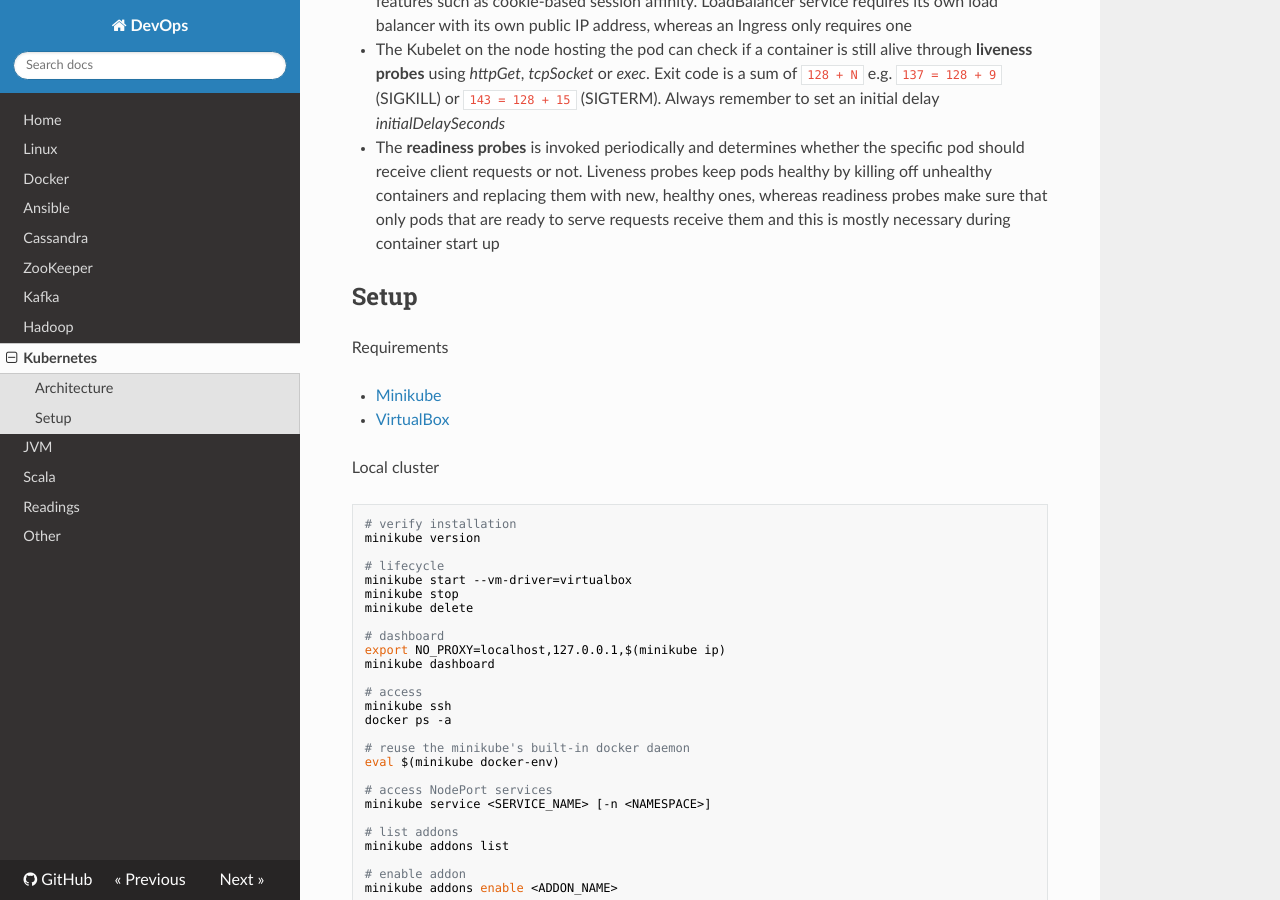
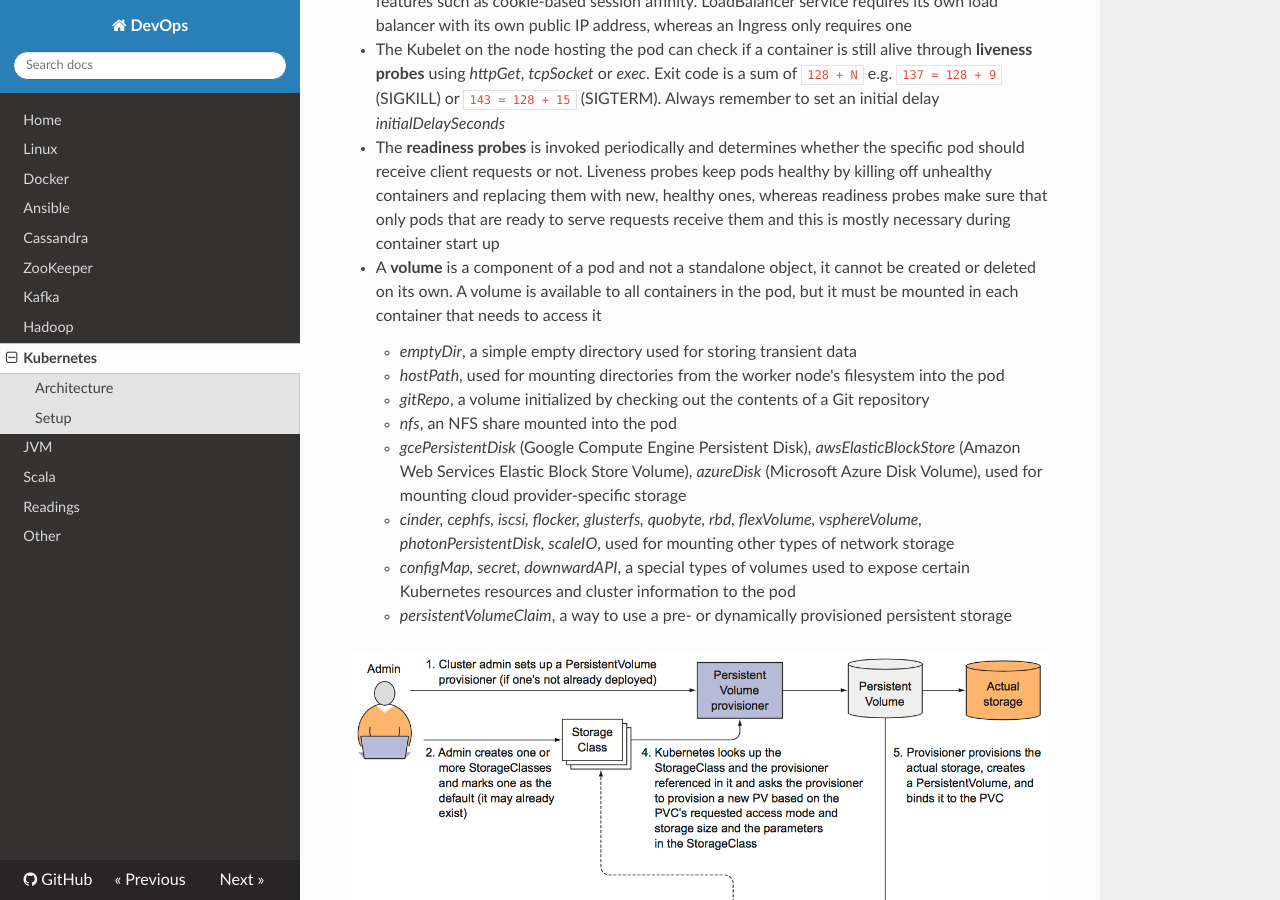
Before and after one commit to niqdev/devops, an MkDocs documentation site: the page built from docs/kubernetes.md, in a window 1280 px wide and 900 px high, scrolled down 3554 px. Built offline with MkDocs 1.6.1, drawn with Linux system fonts in a browser that asks for light colours; nearby versions of some CDN libraries; old or Windows-style settings are respelled for this version of MkDocs; some of the changed text lies outside the part shown.

Commit message:
doc: update kubernetes

````diff
--- a/dev.txt
+++ b/dev.txt
@@ -59,6 +59,7 @@ withSources() withJavadoc()
 # kafka
 https://hevodata.com/blog/how-to-set-up-kafka-on-ubuntu-16-04/
 https://medium.com/@stephane.maarek/how-to-use-apache-kafka-to-transform-a-batch-pipeline-into-a-real-time-one-831b48a6ad85
+https://medium.com/bakdata/queryable-kafka-topics-with-kafka-streams-8d2cca9de33f
 
 # keytool
 https://www.digitalocean.com/community/tutorials/java-keytool-essentials-working-with-java-keystores#viewing-keystore-entries
--- a/docs/kubernetes.md
+++ b/docs/kubernetes.md
@@ -89,6 +89,17 @@ status:
 * An **Ingress** operates at the application layer of the network stack (HTTP) and can provide features such as cookie-based session affinity. LoadBalancer service requires its own load balancer with its own public IP address, whereas an Ingress only requires one
 * The Kubelet on the node hosting the pod can check if a container is still alive through **liveness probes** using *httpGet*, *tcpSocket* or *exec*. Exit code is a sum of `128 + N` e.g. `137 = 128 + 9` (SIGKILL) or `143 = 128 + 15` (SIGTERM). Always remember to set an initial delay *initialDelaySeconds*
 * The **readiness probes** is invoked periodically and determines whether the specific pod should receive client requests or not. Liveness probes keep pods healthy by killing off unhealthy containers and replacing them with new, healthy ones, whereas readiness probes make sure that only pods that are ready to serve requests receive them and this is mostly necessary during container start up
+* A **volume** is a component of a pod and not a standalone object, it cannot be created or deleted on its own. A volume is available to all containers in the pod, but it must be mounted in each container that needs to access it
+    - *emptyDir*, a simple empty directory used for storing transient data
+    - *hostPath*, used for mounting directories from the worker node's filesystem into the pod
+    - *gitRepo*, a volume initialized by checking out the contents of a Git repository
+    - *nfs*, an NFS share mounted into the pod
+    - *gcePersistentDisk* (Google Compute Engine Persistent Disk), *awsElasticBlockStore* (Amazon Web Services Elastic Block Store Volume), *azureDisk* (Microsoft Azure Disk Volume), used for mounting cloud provider-specific storage
+    - *cinder, cephfs, iscsi, flocker, glusterfs, quobyte, rbd, flexVolume, vsphereVolume, photonPersistentDisk, scaleIO*, used for mounting other types of network storage
+    - *configMap, secret, downwardAPI*, a special types of volumes used to expose certain Kubernetes resources and cluster information to the pod
+    - *persistentVolumeClaim*, a way to use a pre- or dynamically provisioned persistent storage
+
+![kubernetes-volume](img/kubernetes-volume.png)
 
 ## Setup
 
@@ -318,6 +329,11 @@ kubectl get jobs
 # ingress
 kubectl get ingress
 
+# persistent volume, claim and storage class
+kubectl get pv
+kubectl get pvc
+kubectl get sc
+
 # jsonpath example
 kubectl get nodes -o jsonpath='{.items[*].status.addresses[?(@.type=="ExternalIP")].address}'
 ```
````
Also changed, not shown: docs/img/kubernetes-volume.png (added).
